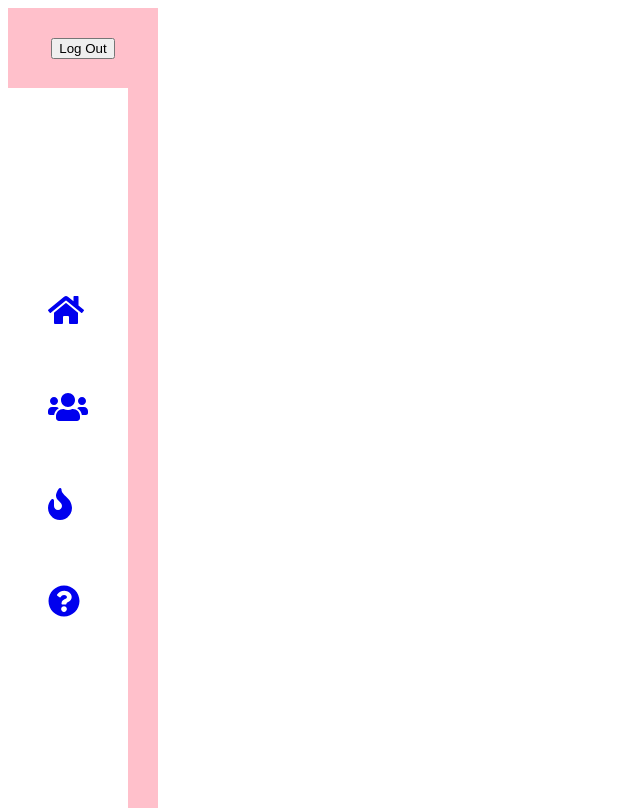
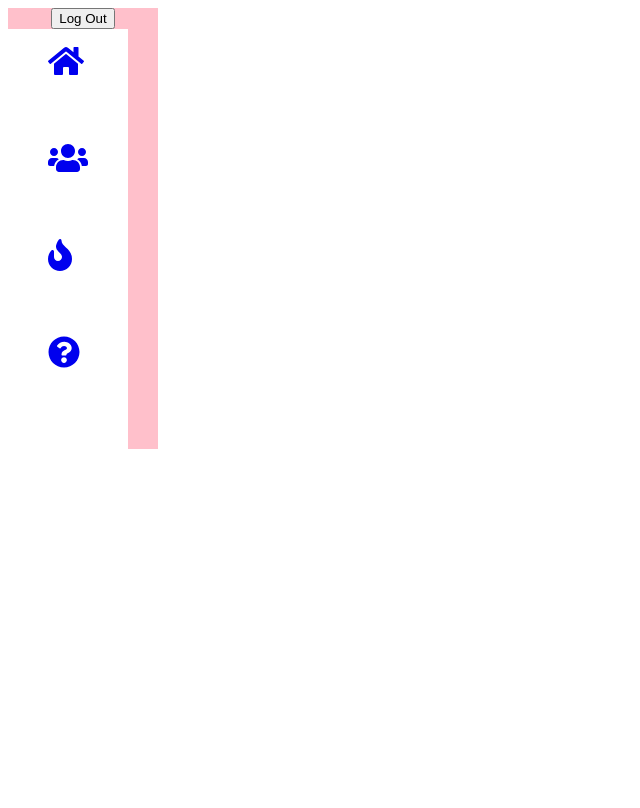
Before and after one commit to JessicaS97/Addiction-App, a React (Create React App) app: page /guest-home in a window 1280 px wide. Shown: the whole page, without its empty margins (0-640 px from the left). Built offline with nearby package versions, Linux system fonts and the light colour scheme.

Commit message:
Minor fixes navigation

```diff
--- /dev/null
+++ b/src/App.css
@@ -0,0 +1,4 @@
+body {
+    height: 100vh;
+    margin: 0;
+}
--- a/src/App.js
+++ b/src/App.js
@@ -29,6 +29,9 @@ class App extends React.Component {
             <Route path="/register" component={Register}/>
             <Route path="/login" component={LogIn}/>
             <Route path="/guest-home" component={GuestHome} />
+            <Route path="/guest-community" component={Community} />
+            <Route path="/guest-support" component={Support} />
+            <Route path="/guest-motivation" component={Motivation} />
           </Switch>
         </div>
       </Router>
--- a/src/Components/Community/Community.js
+++ b/src/Components/Community/Community.js
@@ -1,9 +1,11 @@
 import React from 'react'
+
+import './Community.css'
 
 class Community extends React.Component {
     render() {
         return(
-            <div>
+            <div className="community">
                 <h1>Community</h1>
             </div>
         )
--- a/src/Components/GuestHome/GuestHome.css
+++ b/src/Components/GuestHome/GuestHome.css
@@ -0,0 +1,3 @@
+.guest-home {
+    height: 100%;
+}
--- a/src/Components/GuestHome/GuestHome.js
+++ b/src/Components/GuestHome/GuestHome.js
@@ -8,12 +8,11 @@ import Main from './../Main/Main'
 class GuestHome extends React.Component {
     render() {
         return(
-            <Router>
+
                 <div className="guest-home">
                 <MenuBar />
-                <Route path="/guest-main" component={Main} />
+
             </div>
-            </Router>
         )
     }
 }
--- a/src/Components/MenuBar/MenuBar.css
+++ b/src/Components/MenuBar/MenuBar.css
@@ -1,6 +1,6 @@
 .menu {
     width: 150px;
-    height: 100vh;
+    height: 100%;
     background-color: pink;
     display: fixed;
 }
```
Also changed, not shown: src/Components/Community/Community.css (added).
